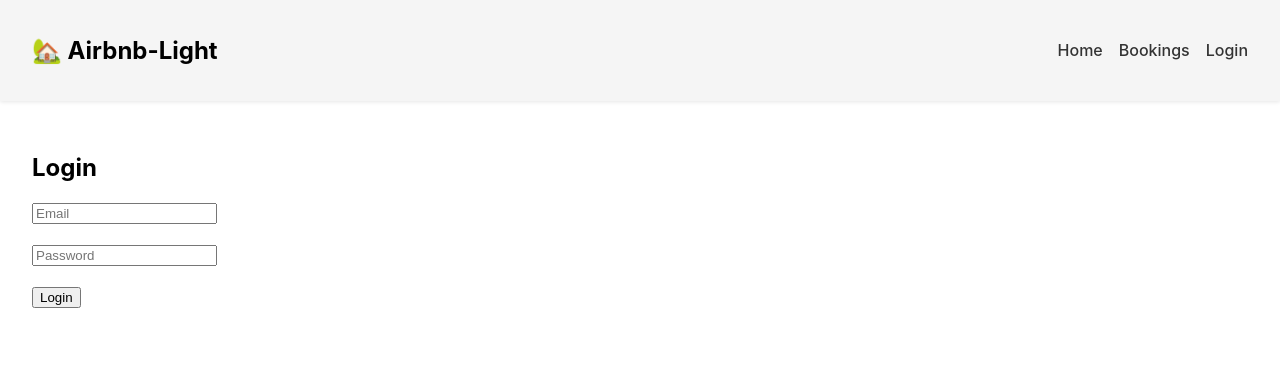
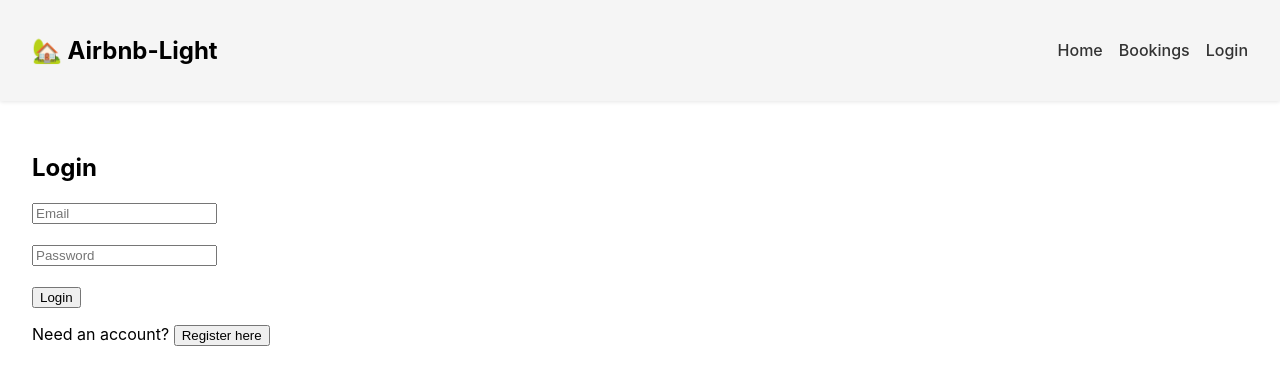
Before and after one commit to alexalghisi/airbnb-light, a React (Create React App) app: page /login in a window 1280 px wide. Shown: the top 384 px of the page. Built offline with nearby package versions, Linux system fonts and the light colour scheme.

Commit message:
Add Firebase auth

```diff
--- a/package.json
+++ b/package.json
@@ -7,6 +7,7 @@
     "@testing-library/jest-dom": "^6.6.3",
     "@testing-library/react": "^16.3.0",
     "@testing-library/user-event": "^13.5.0",
+    "firebase": "^11.6.1",
     "react": "^19.1.0",
     "react-dom": "^19.1.0",
     "react-router-dom": "^7.5.3",
--- /dev/null
+++ b/src/firebase.js
@@ -0,0 +1,15 @@
+// src/firebase.js
+import { initializeApp } from 'firebase/app';
+import { getAuth } from 'firebase/auth';
+
+const firebaseConfig = {
+    apiKey: "AIzaSyD8ZrPmpND71h-uT1cN06mVJRfNwBEfSQw",
+    authDomain: "light-airbnb.firebaseapp.com",
+    projectId: "light-airbnb",
+    storageBucket: "light-airbnb.firebasestorage.app",
+    messagingSenderId: "375847565466",
+    appId: "1:375847565466:web:4897d2d0aa3bcdd7714723"
+};
+
+const app = initializeApp(firebaseConfig);
+export const auth = getAuth(app);
--- a/src/pages/Login.js
+++ b/src/pages/Login.js
@@ -1,36 +1,53 @@
 import { useState } from 'react';
+import { signInWithEmailAndPassword, createUserWithEmailAndPassword } from 'firebase/auth';
+import { auth } from '../firebase';
 
 export default function Login() {
     const [email, setEmail] = useState('');
     const [password, setPassword] = useState('');
+    const [mode, setMode] = useState('login'); // 'login' or 'register'
 
-    const handleLogin = (e) => {
+    const handleSubmit = async (e) => {
         e.preventDefault();
-        alert(`Logging in as ${email}`);
-        setEmail('');
-        setPassword('');
+        try {
+            if (mode === 'login') {
+                await signInWithEmailAndPassword(auth, email, password);
+                alert('Login successful');
+            } else {
+                await createUserWithEmailAndPassword(auth, email, password);
+                alert('Account created');
+            }
+        } catch (error) {
+            alert(error.message);
+        }
     };
 
     return (
         <div style={{ padding: '2rem' }}>
-            <h2>Login</h2>
-            <form onSubmit={handleLogin}>
+            <h2>{mode === 'login' ? 'Login' : 'Register'}</h2>
+            <form onSubmit={handleSubmit}>
                 <input
                     type="email"
                     placeholder="Email"
                     value={email}
-                    onChange={(e) => setEmail(e.target.value)}
+                    onChange={e => setEmail(e.target.value)}
                     required
                 /><br /><br />
                 <input
                     type="password"
                     placeholder="Password"
                     value={password}
-                    onChange={(e) => setPassword(e.target.value)}
+                    onChange={e => setPassword(e.target.value)}
                     required
                 /><br /><br />
-                <button type="submit">Login</button>
+                <button type="submit">{mode === 'login' ? 'Login' : 'Register'}</button>
             </form>
+            <p style={{ marginTop: '1rem' }}>
+                {mode === 'login' ? 'Need an account?' : 'Already have an account?'}{' '}
+                <button onClick={() => setMode(mode === 'login' ? 'register' : 'login')}>
+                    {mode === 'login' ? 'Register here' : 'Login here'}
+                </button>
+            </p>
         </div>
     );
 }
```
Also changed, not shown: 1 other file (tests, documents, lock files or other folders).
